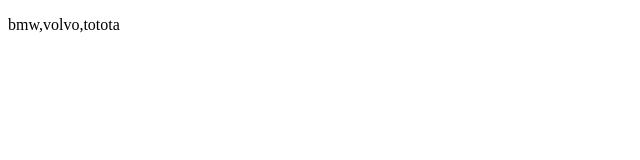
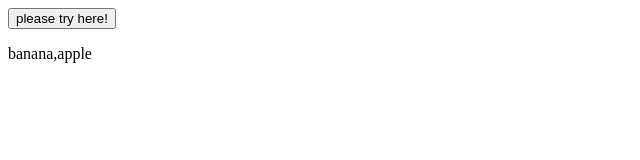
Before and after one commit to rirubelhossain/java-script-basic, a plain HTML site: page array.html in a window 1280 px wide. Shown: the whole page, without its empty margins (0-640 px from the left). Drawn offline with Linux system fonts and the light colour scheme.

Commit message:
Add files via upload

```diff
--- a/array.html
+++ b/array.html
@@ -6,15 +6,23 @@
 <body>
 
 
+<button onclick="my_function()">please try here!</button>
+
 <p id = "demo"></p>
 
 <script type="text/javascript">
 
+	var fruits = ["banana", "apple"];
+	document.getElementById('demo').innerHTML = fruits ;
 
-var cars = ["bmw", "volvo" , "totota"] ;
-document.getElementById('demo').innerHTML = cars ;
+	function my_function()
+	{
+		fruits.sort();
+		document.getElementById('demo').innerHTML = fruits ;
+	}
+
+
 </script>
-
 
 </body>
 </html>
```
